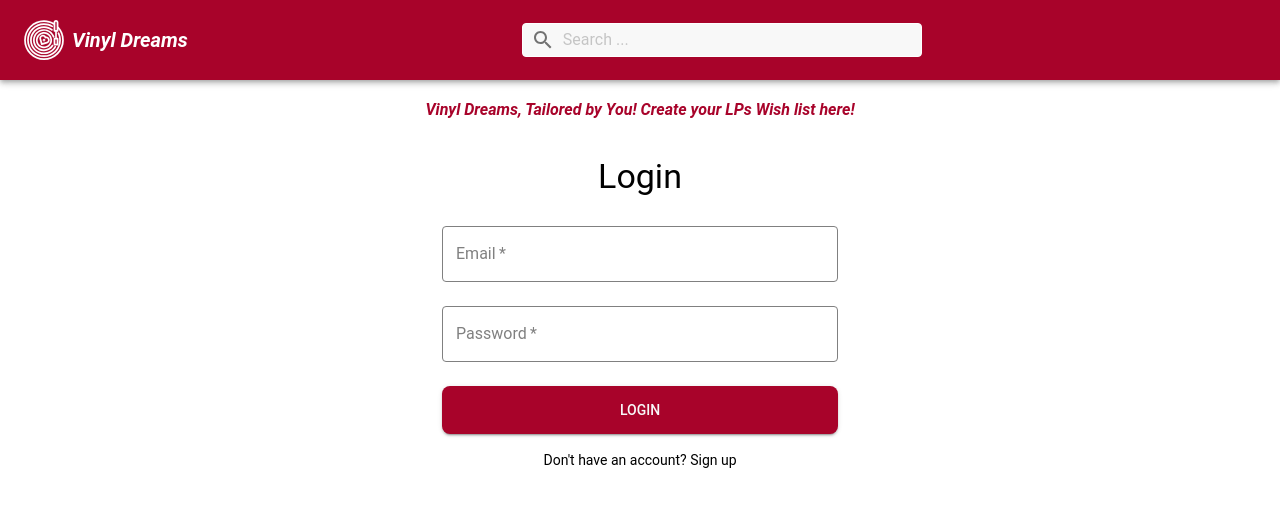
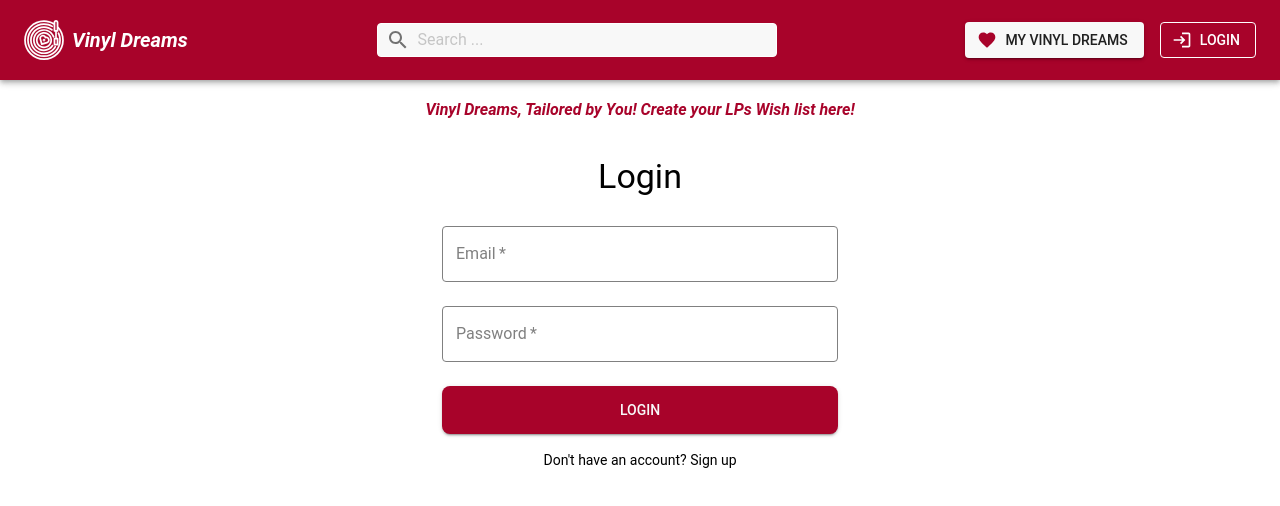
Before and after one commit to VladaBessikalo/VinylDreams, a React (Vite) app: page /login in a window 1280 px wide. Shown: the top 506 px of the page. Built offline with nearby package versions, Linux system fonts and the light colour scheme; no server answers; the HTML template or start-up script is replaced by a standard one.

Commit message:
fix: header options

```diff
--- a/src/components/Header.jsx
+++ b/src/components/Header.jsx
@@ -1,14 +1,14 @@
-import { Link, useLocation } from 'react-router-dom';
-import { useAuth } from '../auth/context/AuthContext.jsx';
-import { AppBar, Toolbar, Typography, Box, Button } from '@mui/material';
-import HomeIcon from '@mui/icons-material/Home';
-import FavoriteIcon from '@mui/icons-material/Favorite';
-import LoginIcon from '@mui/icons-material/Login';
-import LogoutIcon from '@mui/icons-material/Logout';
+import { Link, useLocation } from "react-router-dom";
+import { useAuth } from "../auth/context/AuthContext.jsx";
+import { AppBar, Toolbar, Typography, Box, Button } from "@mui/material";
+import HomeIcon from "@mui/icons-material/Home";
+import FavoriteIcon from "@mui/icons-material/Favorite";
+import LoginIcon from "@mui/icons-material/Login";
+import LogoutIcon from "@mui/icons-material/Logout";
 
-import SearchBar from './SearchBar.jsx';
-import vinylIcon from '../assets/romantic-vinyl-svgrepo-com.svg';
-import '../styles/Header.scss';
+import SearchBar from "./SearchBar.jsx";
+import vinylIcon from "../assets/romantic-vinyl-svgrepo-com.svg";
+import "../styles/Header.scss";
 
 export default function Header() {
   const { user, logOut } = useAuth();
@@ -17,11 +17,37 @@ export default function Header() {
   return (
     <Box>
       <AppBar position="static" color="secondary" sx={{ paddingY: 1 }}>
-                <Toolbar sx={{ display: 'flex', justifyContent: 'space-between', flexWrap: 'wrap'}}>
-                    <Box sx={{ display: 'flex', alignItems: 'center' }} className="vinyl-logo">
-                        <Link to="/" style={{ display: 'flex', alignItems: 'center', textDecoration: 'none', color: 'inherit' }}>
-                            <img src={vinylIcon} alt="Vinyl Icon" style={{ width: 40, height: 40, marginRight: 8 }} className="vinyl-logo__vinyl-icon"/>
-                            <Typography variant="h6" sx={{ fontWeight: 700, fontStyle: "italic" }} className="vinyl-logo__text">
+        <Toolbar
+          sx={{
+            display: "flex",
+            justifyContent: "space-between",
+            flexWrap: "wrap",
+          }}
+        >
+          <Box
+            sx={{ display: "flex", alignItems: "center" }}
+            className="vinyl-logo"
+          >
+            <Link
+              to="/"
+              style={{
+                display: "flex",
+                alignItems: "center",
+                textDecoration: "none",
+                color: "inherit",
+              }}
+            >
+              <img
+                src={vinylIcon}
+                alt="Vinyl Icon"
+                style={{ width: 40, height: 40, marginRight: 8 }}
+                className="vinyl-logo__vinyl-icon"
+              />
+              <Typography
+                variant="h6"
+                sx={{ fontWeight: 700, fontStyle: "italic" }}
+                className="vinyl-logo__text"
+              >
                 Vinyl Dreams
               </Typography>
             </Link>
@@ -31,11 +57,9 @@ export default function Header() {
             <SearchBar />
           </Box>
 
-                    <Box sx={{ display: 'flex', alignItems: 'center', gap: 2 }}>
-                        {user ? (
-                            <>
-                                {pathname === '/wishlist' ? (
-                                    <Link to="/" style={{ textDecoration: 'none' }}>
+          <Box sx={{ display: "flex", alignItems: "center", gap: 2 }}>
+            {pathname === "/wishlist" ? (
+              <Link to="/" style={{ textDecoration: "none" }}>
                 <Button
                   startIcon={<HomeIcon />}
                   variant="contained"
@@ -45,9 +69,9 @@ export default function Header() {
                 </Button>
               </Link>
             ) : (
-                                    <Link to="/wishlist" style={{ textDecoration: 'none' }}>
+              <Link to="/wishlist" style={{ textDecoration: "none" }}>
                 <Button
-                                            startIcon={<FavoriteIcon color='secondary'/>}
+                  startIcon={<FavoriteIcon color="secondary" />}
                   variant="contained"
                   color="primary"
                 >
@@ -55,6 +79,8 @@ export default function Header() {
                 </Button>
               </Link>
             )}
+
+            {user ? (
               <Button
                 startIcon={<LogoutIcon />}
                 onClick={logOut}
@@ -63,10 +89,8 @@ export default function Header() {
               >
                 Log out
               </Button>
-                            </>
             ) : (
-                            pathname === '/' && (
-                                <Link to="/login" style={{ textDecoration: 'none' }}>
+              <Link to="/login" style={{ textDecoration: "none" }}>
                 <Button
                   startIcon={<LoginIcon />}
                   variant="outlined"
@@ -75,14 +99,18 @@ export default function Header() {
                   Login
                 </Button>
               </Link>
-                            )
             )}
           </Box>
         </Toolbar>
       </AppBar>
 
-            <Box sx={{ textAlign: 'center', m: 2}}>
-                <Typography variant="subtitle1" color="secondary" fontStyle="italic" fontWeight="700">
+      <Box sx={{ textAlign: "center", m: 2 }}>
+        <Typography
+          variant="subtitle1"
+          color="secondary"
+          fontStyle="italic"
+          fontWeight="700"
+        >
           Vinyl Dreams, Tailored by You! Create your LPs Wish list here!
         </Typography>
       </Box>
```
Lines whose indentation alone changed are shown as unchanged.
